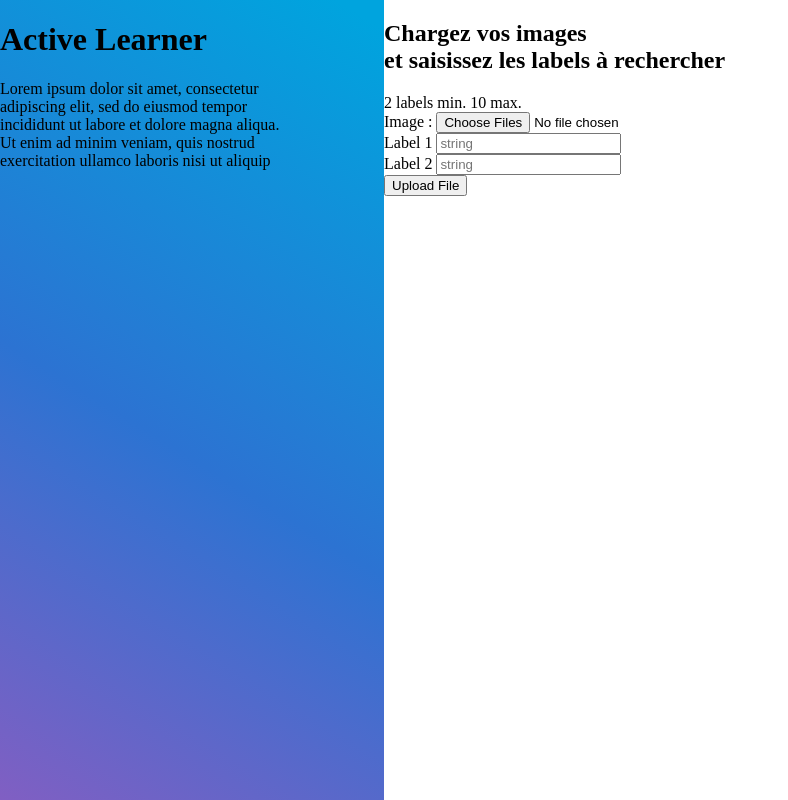
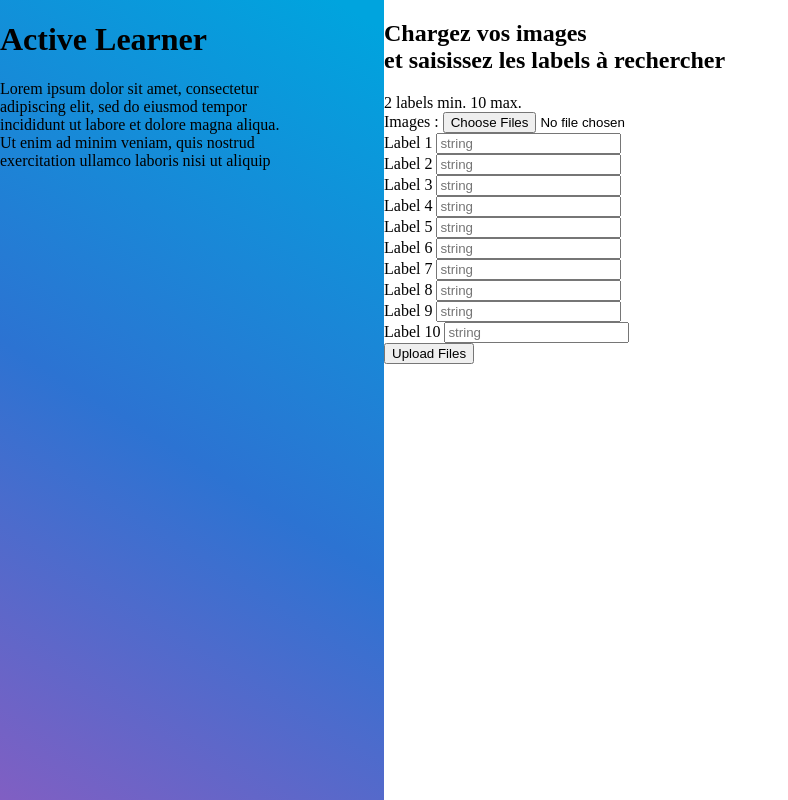
Before and after one commit to Dorsk/backendAInimal, a Spring Boot app: page / in a window 1280 px wide. Shown: the whole page, without its empty margins (0-788 px from the left). Run offline with Spring Boot 4, Linux system fonts and the light colour scheme.

Commit message:
Add input labels & rename class

```diff
--- a/src/main/java/com/modis/ainimals/ainimals/utils/FileUploadUtils.java
+++ b/src/main/java/com/modis/ainimals/ainimals/utils/FileUploadUtil.java
@@ -9,7 +9,7 @@ import java.nio.file.StandardCopyOption;
 
 import org.springframework.web.multipart.MultipartFile;
 
-public class FileUploadUtils {
+public class FileUploadUtil {
 
 	/**
 	 *  sauvegarde les images dans un dossier
--- a/src/main/resources/templates/index.html
+++ b/src/main/resources/templates/index.html
@@ -27,18 +27,19 @@
 				<div>2 labels min. 10 max. </div>
 
 		         <form th:action="@{/upload}" method="post" enctype="multipart/form-data">
-				 	<label>Image : </label>
+				 	<label>Images : </label>
 		    		<input type="file" name="files" th:multiple="multiple" accept="image/png, image/jpeg" />
-		    		<div>
-		        		<label> Label 1</label>
-		        		<input type="text" placeholder="string" /> <!-- th:field="*{label1}"  -->
-		   			 </div>
-		   			 <div>
-		        		<label> Label 2</label>
-		        		<input type="text" placeholder="string" /> <!-- th:field="*{label2}"  -->
-		   			 </div>
-
-		         	<button type="submit" class="btn btn-primary">Upload File</button>
+		    		<div> <label> Label 1 </label> <input type="text" name="label1" placeholder="string" /> <!-- th:field="*{label1}"  --></div>
+	 				<div> <label> Label 2 </label> <input type="text" name="label2" placeholder="string" /> <!-- th:field="*{label2}"  --></div>
+		   			<div> <label> Label 3 </label> <input type="text" name="label3" placeholder="string" /> <!-- th:field="*{label2}"  --></div>
+		   			<div> <label> Label 4 </label> <input type="text" name="label4" placeholder="string" /> <!-- th:field="*{label2}"  --></div>
+		   			<div> <label> Label 5 </label> <input type="text" name="label5" placeholder="string" /> <!-- th:field="*{label2}"  --></div>
+		   			<div> <label> Label 6 </label> <input type="text" name="label6" placeholder="string" /> <!-- th:field="*{label2}"  --></div>
+		   			<div> <label> Label 7 </label> <input type="text" name="label7" placeholder="string" /> <!-- th:field="*{label2}"  --></div>
+		   			<div> <label> Label 8 </label> <input type="text" name="label8" placeholder="string" /> <!-- th:field="*{label2}"  --></div>
+		   			<div> <label> Label 9 </label> <input type="text" name="label9" placeholder="string" /> <!-- th:field="*{label2}"  --></div>
+		   			<div> <label> Label 10</label> <input type="text" name="label10" placeholder="string" /> <!-- th:field="*{label2}"  --></div>
+		         	<button type="submit" class="btn btn-primary">Upload Files</button>
 				 </form>
 	 		</div>
 	 	</div>
```
Also changed, not shown: 1 other file.
